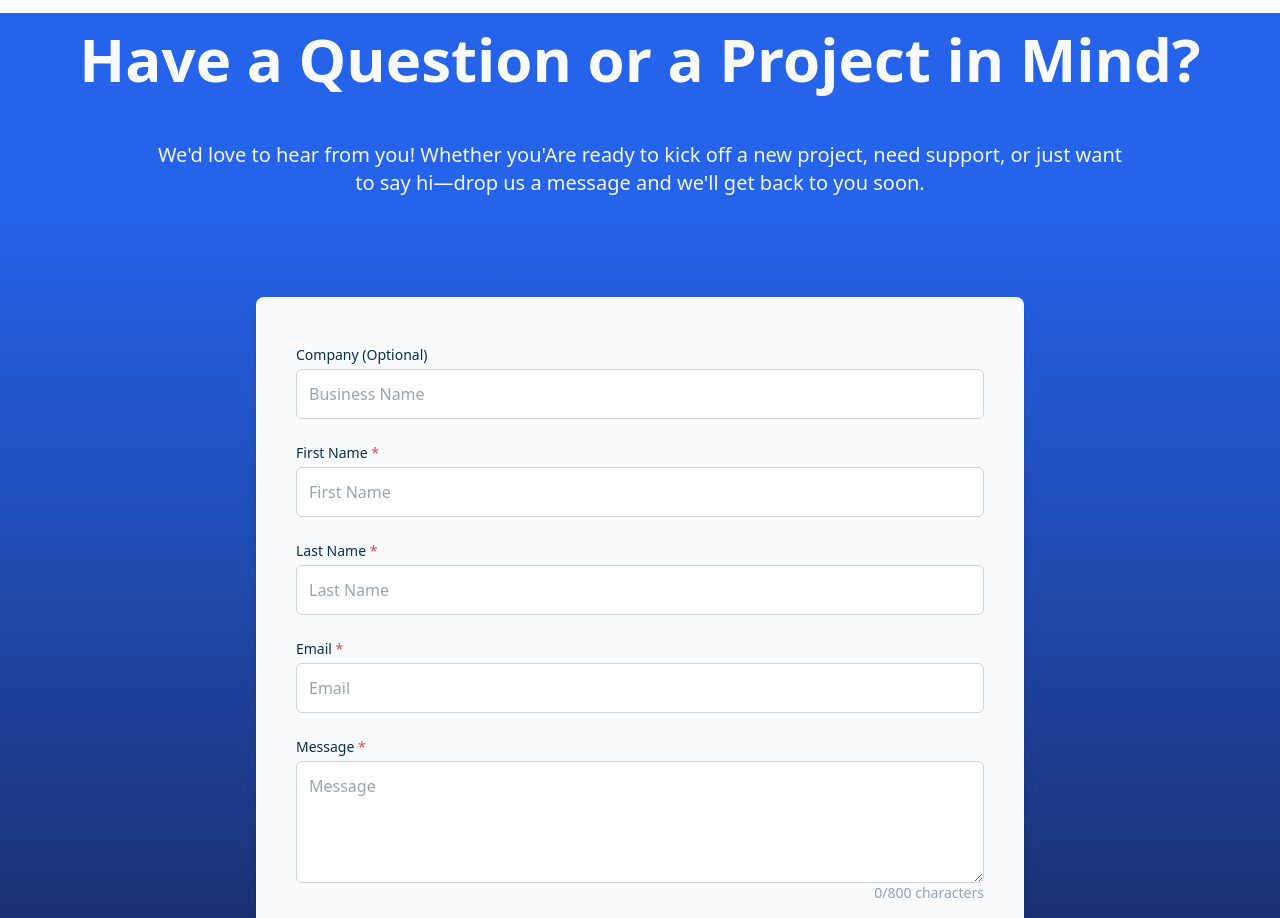
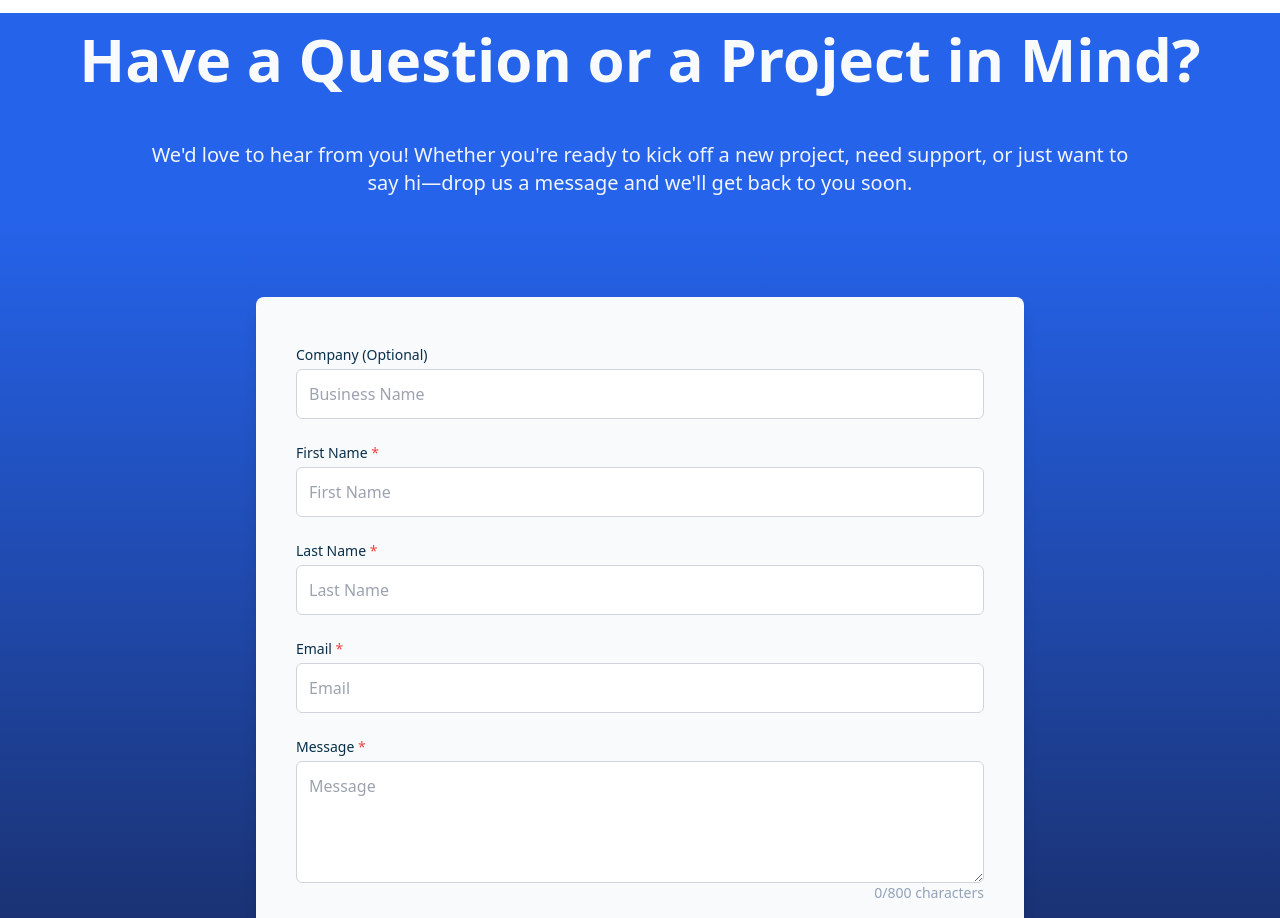
Before and after one commit to infinitepixel-dev/InfinitePixel-Main, a React (Vite) app: page / in a window 1280 px wide. Shown: the part 2760-3678 px from the top of the page. Built offline with nearby package versions, Linux system fonts and the light colour scheme; a web font is replaced by a local one.

Commit message:
typo correction

```diff
--- a/src/components/website/pages/ContactForm.jsx
+++ b/src/components/website/pages/ContactForm.jsx
@@ -213,9 +213,9 @@ const ContactForm = () => {
           Have a Question or a Project in Mind?
         </h1>
         <p className="flex justify-center max-w-sm p-5 text-xl text-center subheading md:max-w-screen-lg w-fit text-slate-100">
-          We&apos;d love to hear from you! Whether you&apos;Are ready to kick
-          off a new project, need support, or just want to say hi—drop us a
-          message and we&apos;ll get back to you soon.
+          We&apos;d love to hear from you! Whether you&apos;re ready to kick off
+          a new project, need support, or just want to say hi—drop us a message
+          and we&apos;ll get back to you soon.
         </p>
       </div>
       <div
```
